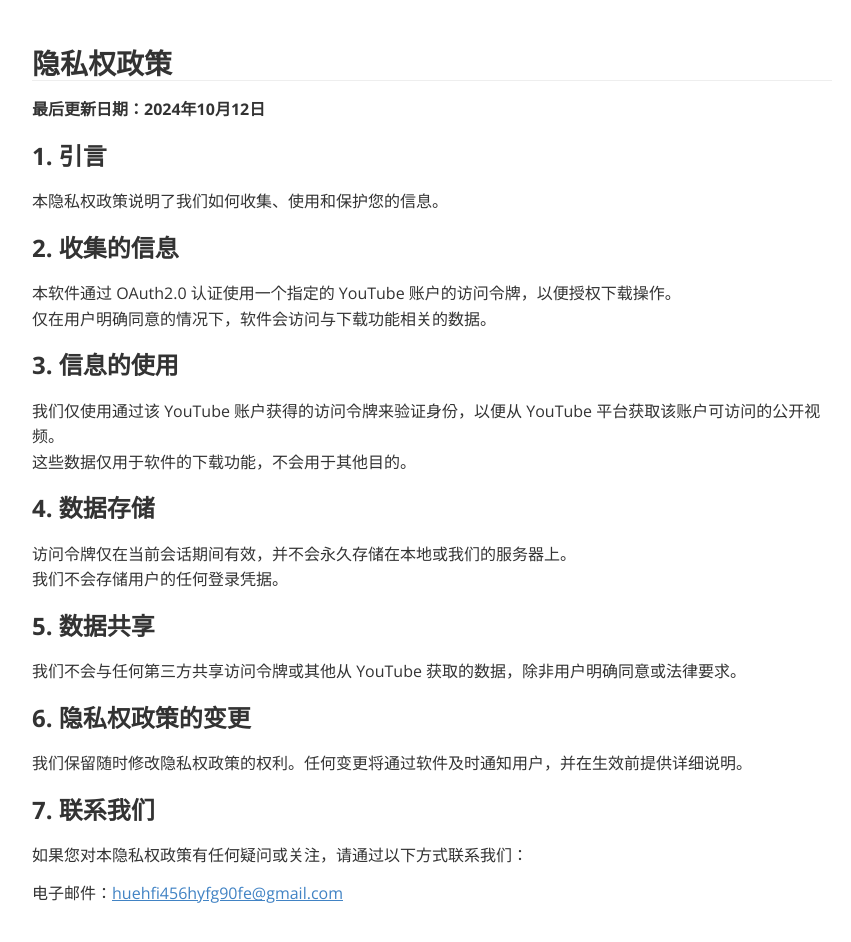
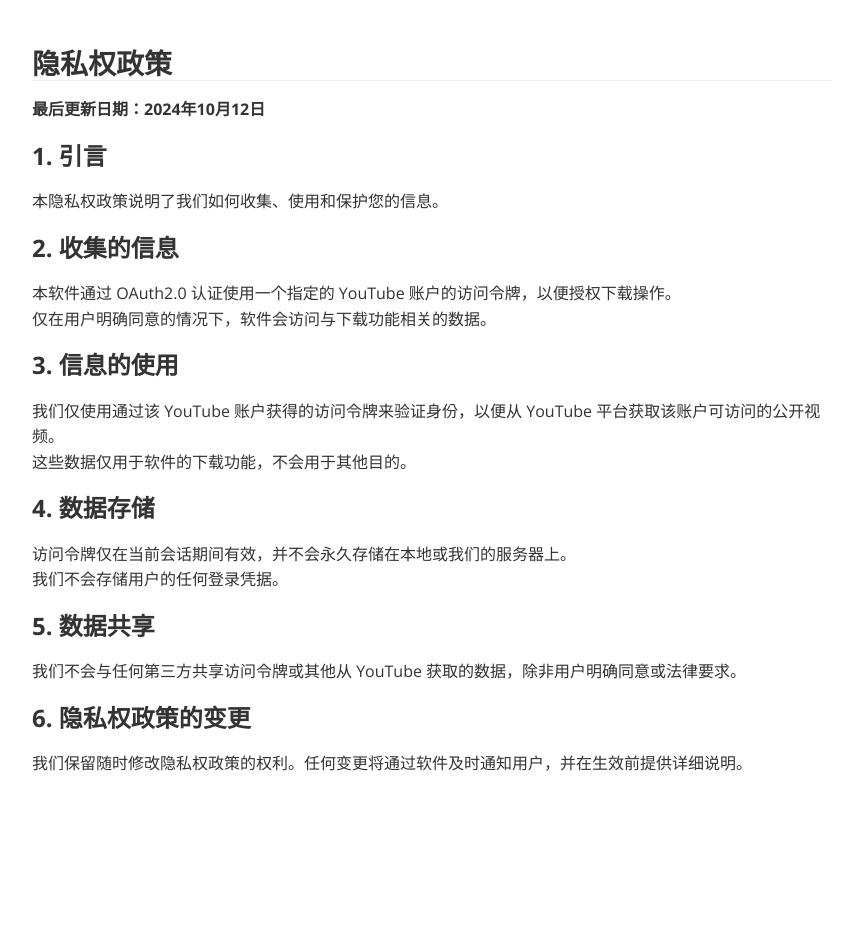
Before and after one commit to danmagemikecup/ten, a plain HTML site: page PRIVACY_POLICY.html in a window 1280 px wide. Shown: the whole page, without its empty margins (208-1059 px from the left). After the commit the page ends 890 px from the top, so only its background shows below. Drawn offline with nearby package versions, Linux system fonts and the light colour scheme.

Commit message:
Update PRIVACY_POLICY.html
1014

```diff
--- a/PRIVACY_POLICY.html
+++ b/PRIVACY_POLICY.html
@@ -597,6 +597,6 @@ header, .context-menu, .megamenu-content, footer{
 <div id='write'  class=''><h2 id='隐私权政策'><span>隐私权政策</span></h2><p><strong><span>最后更新日期：2024年10月12日</span></strong></p><h3 id='1-引言'><span>1. 引言</span></h3><p><span>本隐私权政策说明了我们如何收集、使用和保护您的信息。</span></p><h3 id='2-收集的信息'><span>2. 收集的信息</span></h3><p><span>本软件通过 OAuth2.0 认证使用一个指定的 YouTube 账户的访问令牌，以便授权下载操作。</span>
 <span>仅在用户明确同意的情况下，软件会访问与下载功能相关的数据。</span></p><h3 id='3-信息的使用'><span>3. 信息的使用</span></h3><p><span>我们仅使用通过该 YouTube 账户获得的访问令牌来验证身份，以便从 YouTube 平台获取该账户可访问的公开视频。</span>
 <span>这些数据仅用于软件的下载功能，不会用于其他目的。</span></p><h3 id='4-数据存储'><span>4. 数据存储</span></h3><p><span>访问令牌仅在当前会话期间有效，并不会永久存储在本地或我们的服务器上。</span>
-<span>我们不会存储用户的任何登录凭据。</span></p><h3 id='5-数据共享'><span>5. 数据共享</span></h3><p><span>我们不会与任何第三方共享访问令牌或其他从 YouTube 获取的数据，除非用户明确同意或法律要求。</span></p><h3 id='6-隐私权政策的变更'><span>6. 隐私权政策的变更</span></h3><p><span>我们保留随时修改隐私权政策的权利。任何变更将通过软件及时通知用户，并在生效前提供详细说明。</span></p><h3 id='7-联系我们'><span>7. 联系我们</span></h3><p><span>如果您对本隐私权政策有任何疑问或关注，请通过以下方式联系我们：</span></p><p><span>电子邮件：</span><a href='mailto:huehfi456hyfg90fe@gmail.com' target='_blank' class='url'>huehfi456hyfg90fe@gmail.com</a></p></div></div>
+<span>我们不会存储用户的任何登录凭据。</span></p><h3 id='5-数据共享'><span>5. 数据共享</span></h3><p><span>我们不会与任何第三方共享访问令牌或其他从 YouTube 获取的数据，除非用户明确同意或法律要求。</span></p><h3 id='6-隐私权政策的变更'><span>6. 隐私权政策的变更</span></h3><p><span>我们保留随时修改隐私权政策的权利。任何变更将通过软件及时通知用户，并在生效前提供详细说明。</span></p></div></div>
 </body>
 </html>
```
